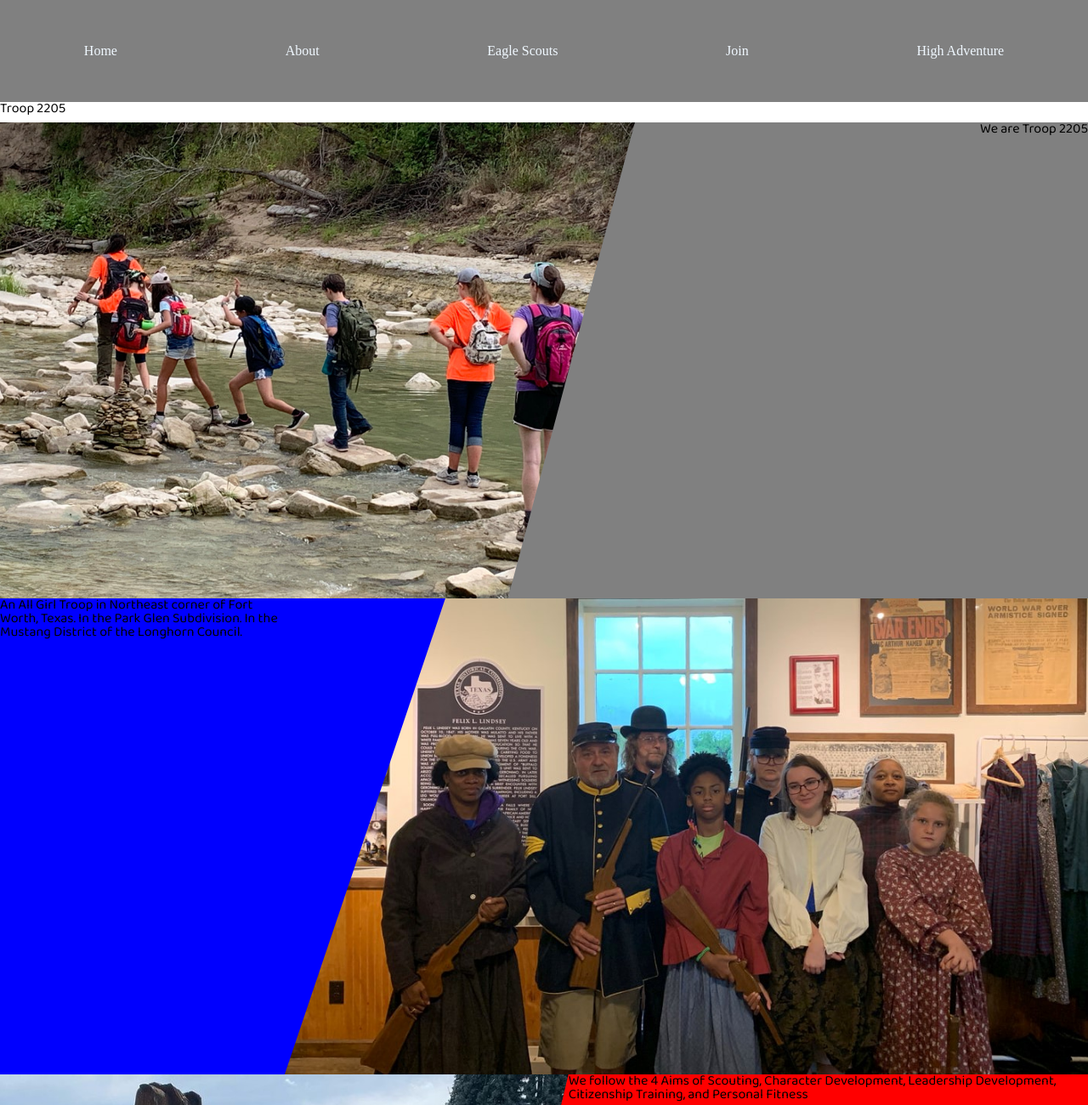
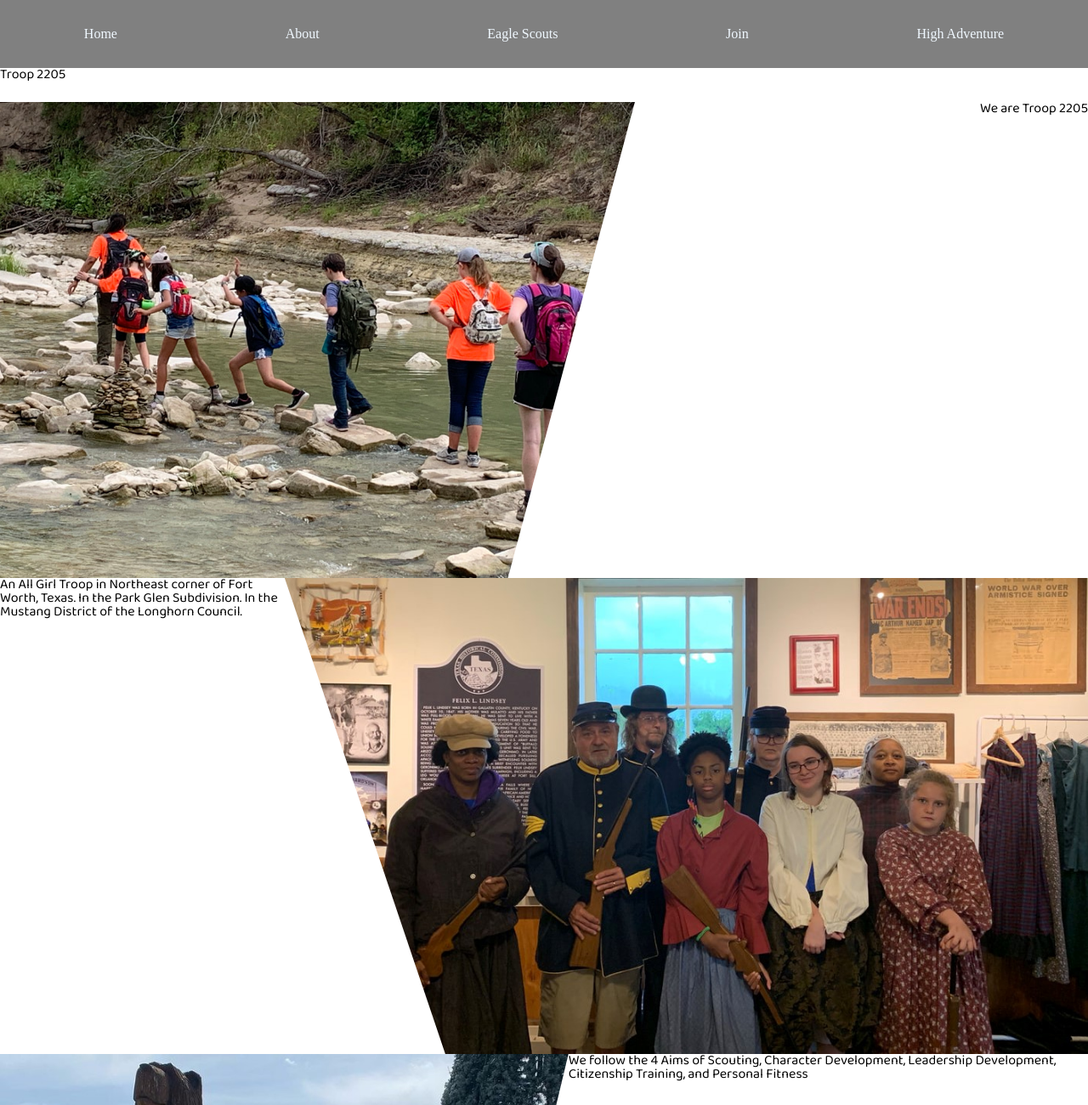
Before and after one commit to Ticktock101/Troop-2205, a website built with webpack: page index.html in a window 1280 px wide. Shown: the top 1300 px of the page at 85% size. Built offline with nearby package versions, Linux system fonts and the light colour scheme; some packages are replaced by stand-ins of ours.

Commit message:
Update homepage.css

```diff
--- a/css/homepage.css
+++ b/css/homepage.css
@@ -12,7 +12,7 @@
 
 nav {
     width: 100%;
-    height: 15vh;
+    height: 10vh;
     margin: 0;
     padding: 0;
     background-color: gray;
@@ -37,11 +37,11 @@ a {
 .container {
     display: grid;
     position: absolute;
-    top: 15vh;
+    top: 10vh;
     left: 0;
     right: 0;
     z-index: 9;
-    grid-template-rows: 3vh 70vh 70vh 70vh;
+    grid-template-rows: 5vh 70vh 70vh 70vh;
     grid-template-columns: 100%;
     grid-template-areas:
     "title"
@@ -57,7 +57,6 @@ a {
 .intro {
     grid-area: introduction;
     display: flex;
-    background-color: gray;
 }
 
 
@@ -77,7 +76,6 @@ a {
 .second-point {
     grid-area: area_2;
     display: flex;
-    background-color: blue;
 }
 
 .second-img {
@@ -91,14 +89,13 @@ a {
 .second-img img {
     width: auto;
     height: 100%;
-    clip-path: polygon(20% 0%, 100% 0%, 100% 100%, 0% 100%);
+    clip-path: polygon(0% 0%, 100% 0%, 100% 100%, 20% 100%);
     object-fit: cover;
 }
 
 .third-point {
     grid-area: area_3;
     display: flex;
-    background-color: red;
 }
 
 .third-img {
@@ -108,7 +105,7 @@ a {
     position: relative;
 }
 
-.third-img img{
+.third-img img {
     width: auto;
     height: 100%;
     clip-path: polygon(0% 0%, 100% 0%, 80% 100%, 0% 100%);
```
